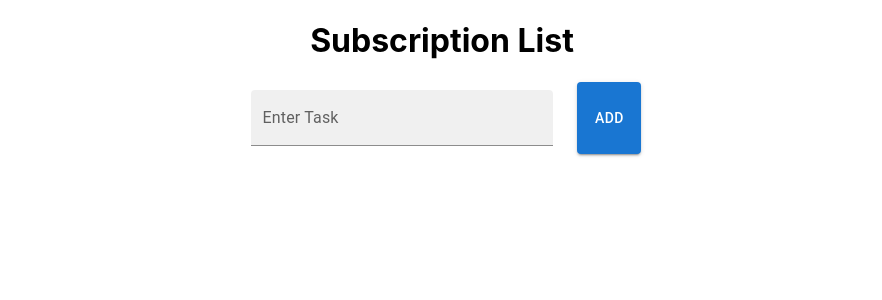
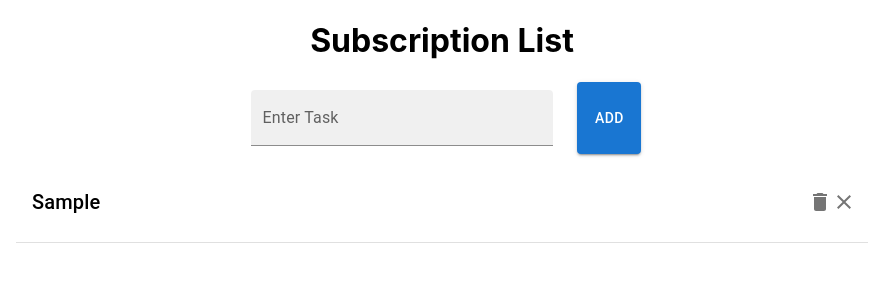
Before and after one commit to Zaris47/subscription-tracker, a React (Create React App) app: page / in a window 1280 px wide. Both pictures are taken after typing "Sample" into the empty fields and a click on the button "ADD". Shown: the top 300 px of the page, without its empty margins (198-1080 px from the left). Built offline with nearby package versions, Linux system fonts and the light colour scheme.

Commit message:
Added sub component with list function

```diff
--- a/src/App.js
+++ b/src/App.js
@@ -23,7 +23,7 @@ function App() {
         setSubList={setSubList}
         onAddItem={addItemHandler}
       />
-      <SubLists />
+      <SubLists subList={subList}/>
     </div>
   );
 }
--- a/src/components/Sublists.jsx
+++ b/src/components/Sublists.jsx
@@ -1,12 +1,46 @@
-import React from 'react'
-import Container from '@mui/material/Container';
-
+import React from "react";
+import Container from "@mui/material/Container";
+import List from "@mui/material/List";
+import ListItem from "@mui/material/ListItem";
+import DeleteIcon from "@mui/icons-material/Delete";
+//import ListItemText from "@mui/material/ListItemText";
+import Divider from "@mui/material/Divider";
+import Typography from "@mui/material/Typography";
+import IconButton from "@mui/material/IconButton";
+import ClearIcon from "@mui/icons-material/Clear";
 
 const SubLists = (props) => {
   return (
     <Container maxWidth="md">
+      {props.subList.length > 0 ? (
+        <List>
+          {props.subList.map((item, index) => (
+            <>
+              <ListItem
+                key={index}
+                secondaryAction={
+                  <IconButton edge="end" aria-label="delete">
+                    <DeleteIcon />
+                    <ClearIcon />
+                  </IconButton>
+                }
+              >
+                <Typography sx={{ mt: 2, mb: 2 }} variant="h6" component="div">
+                  {item}
+                </Typography>
+                {/*alternative way to show the list  */}
+                {/* <ListItemText primary={item}/> */}
+              </ListItem>
+
+              <Divider />
+            </>
+          ))}
+        </List>
+      ) : (
+        <p>No entries</p>
+      )}
     </Container>
-  )
-}
+  );
+};
 
-export default SubLists
+export default SubLists;
```
Also changed, not shown: package.json (+4 -3 lines), 1 other file (tests, documents, lock files or other folders).
